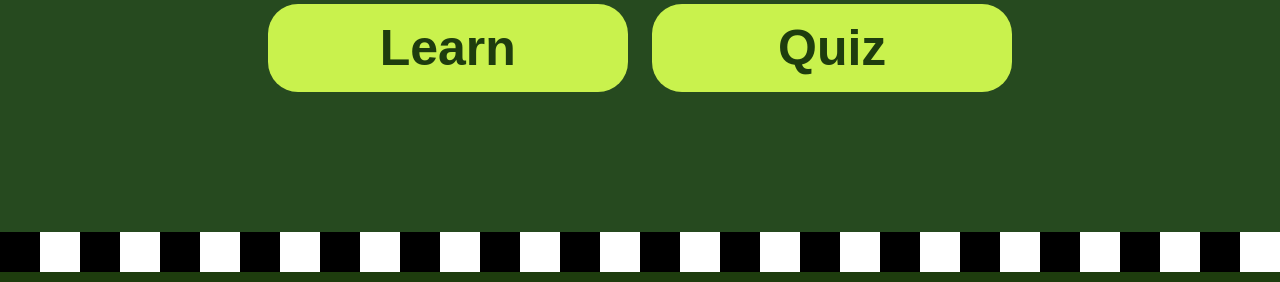
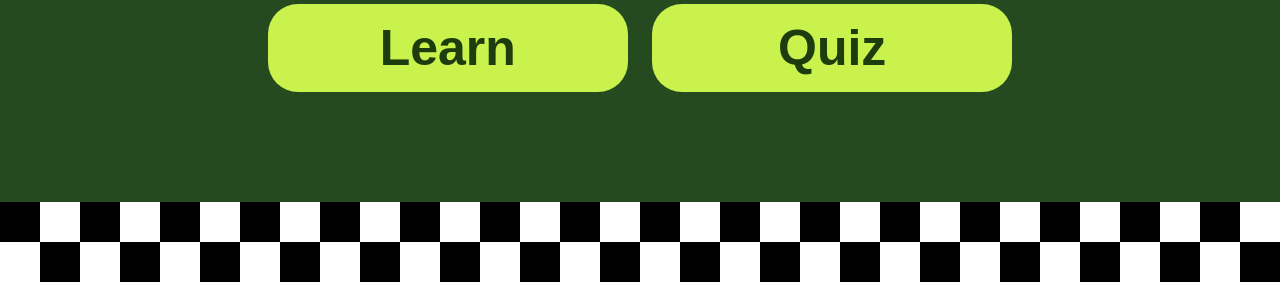
Before and after one commit to anumahmad/coms4170_ui_design_final, a Flask app: page / in a window 1280 px wide. Shown: the part 597-879 px from the top of the page. Run offline with Flask 3, Linux system fonts and the light colour scheme; some web fonts are replaced.

Commit message:
fixed checkerboard

```diff
--- a/static/style.css
+++ b/static/style.css
@@ -189,12 +189,25 @@ footer {
   margin-top: auto;
 }
 
-.checkerboard {
+.checkerboardblackfirst {
   height: 40px;
   background: repeating-linear-gradient(
       90deg,
       black 0 40px,
       white 40px 80px
+      /* black 40px 80px,
+      white 0px 40px */
+  );
+}
+
+.checkerboardwhitefirst {
+  height: 40px;
+  background: repeating-linear-gradient(
+      90deg,
+      white 0 40px,
+      black 40px 80px
+      /* black 40px 80px,
+      white 0px 40px */
   );
 }
 
@@ -262,7 +275,7 @@ footer {
   box-sizing: border-box;
   padding-top: 120px;
   padding-bottom: 40px;
-  min-height: calc(100vh - 50px);
+  min-height: calc(100vh - 80px);
 }
 
 /* FLOATING IMAGES */
--- a/templates/index.html
+++ b/templates/index.html
@@ -16,7 +16,8 @@
 </main>
 
 <footer class="footer">
-  <div class="checkerboard"></div>
+  <div class="checkerboardblackfirst"></div>
+  <div class="checkerboardwhitefirst"></div>
 </footer>
 
 {% endblock %}
```
